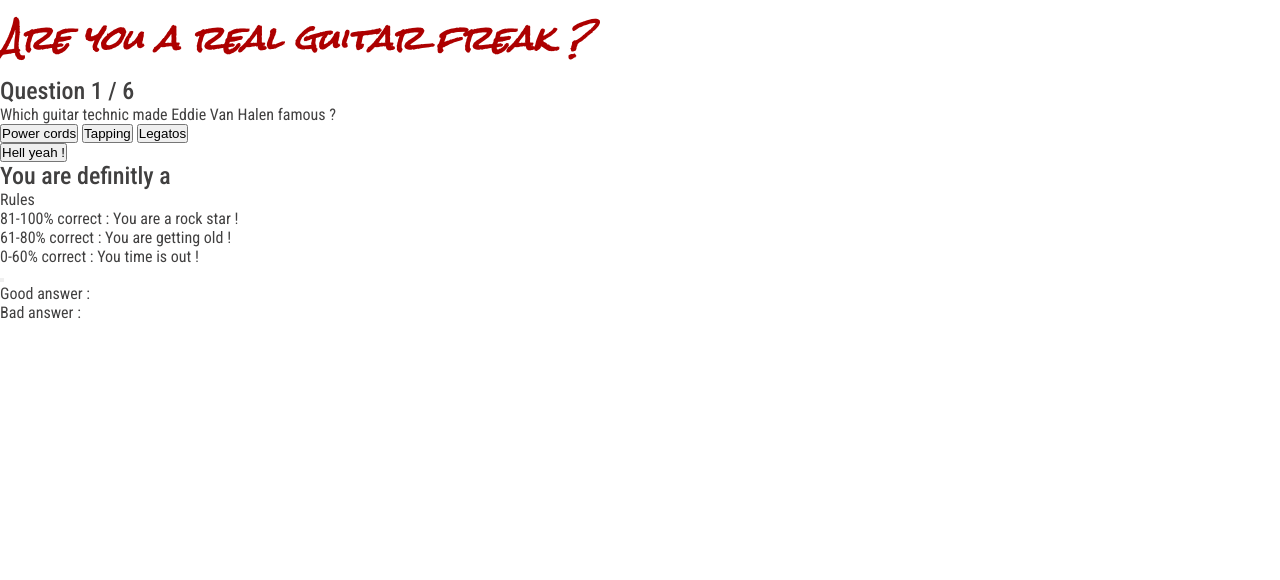
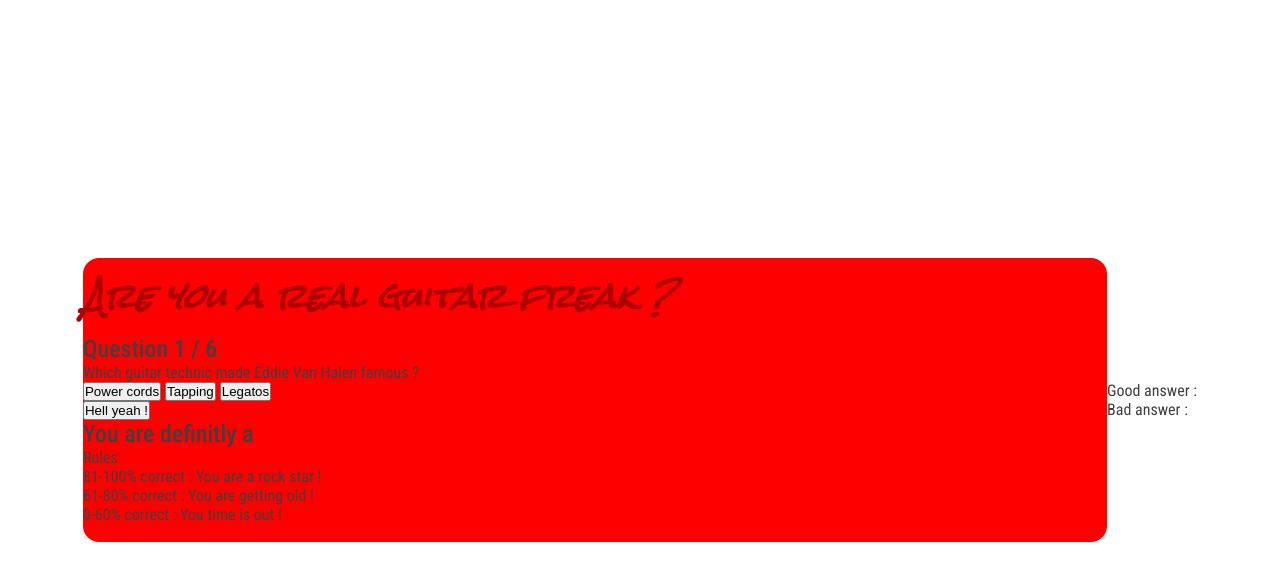
Before and after one commit to PhilippeItsMe/ci-portfoli02-js, a plain HTML site: page index.html in a window 1280 px wide. Drawn offline with Linux system fonts and the light colour scheme.

Commit message:
Ad main container

```diff
--- a/assets/css/style.css
+++ b/assets/css/style.css
@@ -12,6 +12,8 @@
     padding: 0px;
     box-sizing: border-box;
 }
+
+/* Typographie */
 
 h1 {
     font-family: "Rock Salt", cursive;
@@ -37,6 +39,17 @@ p {
     color: var(--antracite);
 }
 
+/* Containers */
+
 body {
-    image-background=""
+    min-height: 100vh;
+    display: flex;
+    align-items: center;
+    justify-content: center;
 }
+
+main {
+    background-color: red;
+    border-radius: 1rem;
+    width: 80%;
+}
```
